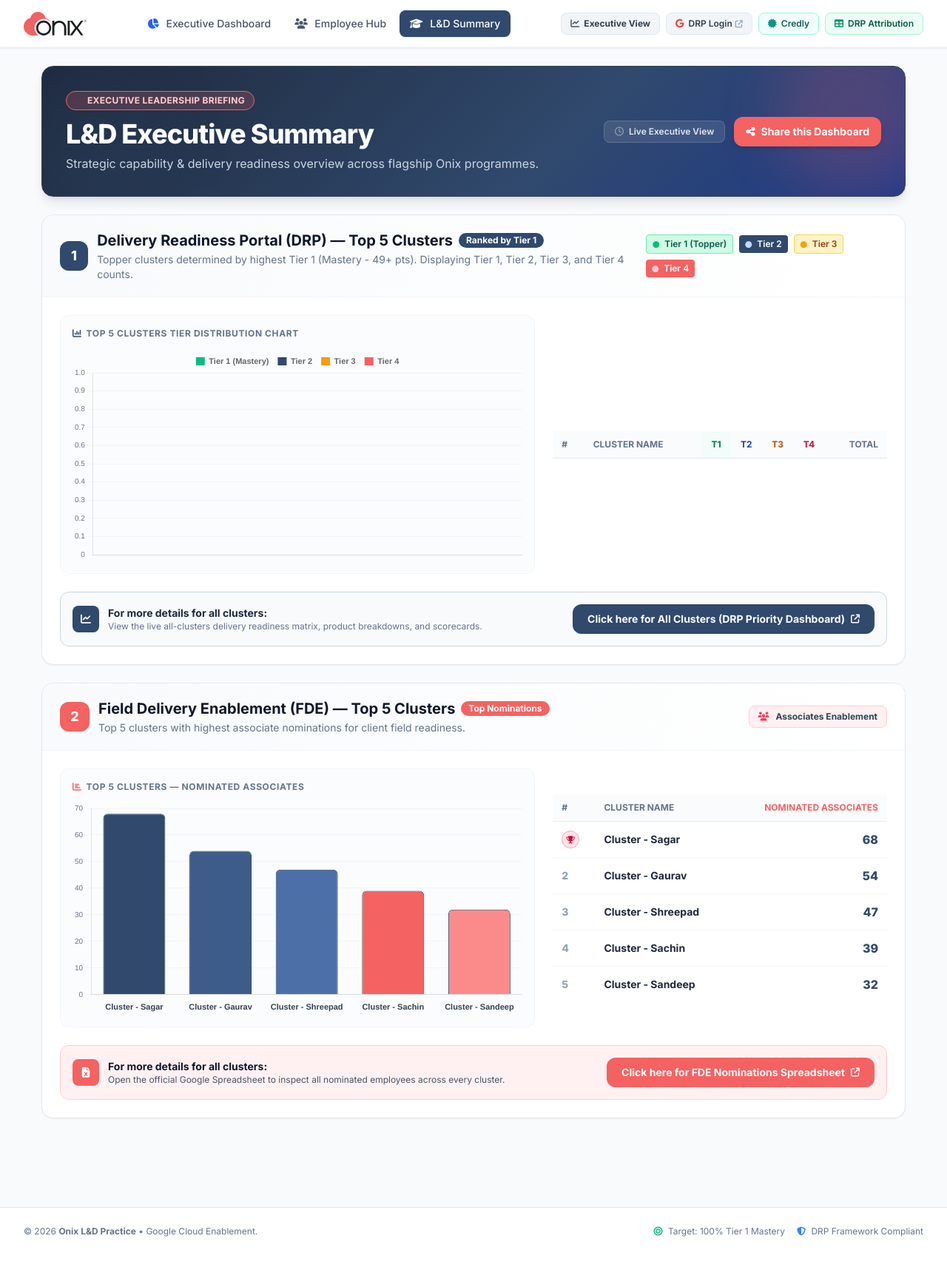
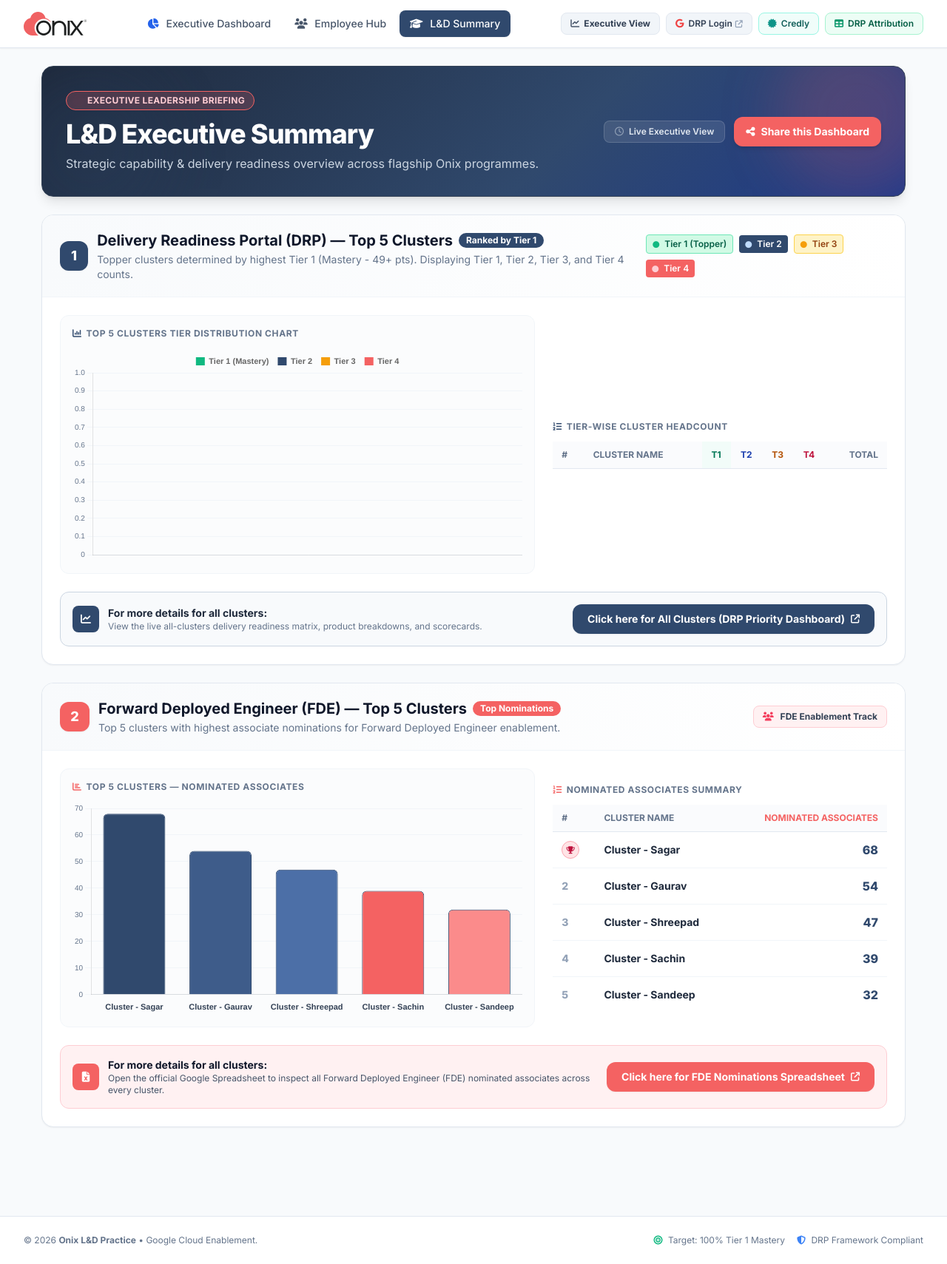
Before and after one commit to nikhilshelke-spec/onix-drp-portal, a Flask app: page /ld_summary in a window 1280 px wide. Shown: the whole page at 74% size. Before the commit the page ends 1672 px from the top, so only its background shows below. Run offline with Flask 3, Linux system fonts and the light colour scheme; data that the repository does not hold is empty; some libraries are stand-ins or nearby versions.

Commit message:
Update FDE full form to Forward Deployed Engineer and add Tier-Wise Cluster Headcount header

```diff
--- a/templates/ld_summary.html
+++ b/templates/ld_summary.html
@@ -101,6 +101,9 @@
 
                 <!-- Table (5 cols) -->
                 <div class="lg:col-span-5 overflow-x-auto">
+                    <h3 class="text-xs font-bold uppercase tracking-wider text-slate-500 mb-3 flex items-center gap-1.5">
+                        <i class="fa-solid fa-list-ol" style="color: #30496d;"></i> Tier-Wise Cluster Headcount
+                    </h3>
                     <table class="w-full text-left text-sm border-collapse">
                         <thead>
                             <tr class="text-xs font-bold uppercase text-slate-500 border-b border-slate-200 bg-slate-50/70">
@@ -190,19 +193,19 @@
                 </span>
                 <div>
                     <h2 class="text-lg sm:text-xl font-bold text-slate-900 flex items-center gap-2">
-                        Field Delivery Enablement (FDE) — Top 5 Clusters
+                        Forward Deployed Engineer (FDE) — Top 5 Clusters
                         <span class="px-2.5 py-0.5 rounded-full text-xs font-bold text-white" style="background-color: #f46262;">
                             Top Nominations
                         </span>
                     </h2>
                     <p class="text-xs sm:text-sm text-slate-500 mt-0.5">
-                        Top 5 clusters with highest associate nominations for client field readiness.
+                        Top 5 clusters with highest associate nominations for Forward Deployed Engineer enablement.
                     </p>
                 </div>
             </div>
 
             <div class="text-xs font-bold text-slate-700 bg-rose-50 px-3 py-1.5 rounded-lg border border-rose-200">
-                <i class="fa-solid fa-users text-rose-500 mr-1.5"></i> Associates Enablement
+                <i class="fa-solid fa-users text-rose-500 mr-1.5"></i> FDE Enablement Track
             </div>
         </div>
 
@@ -222,6 +225,9 @@
 
                 <!-- Table (5 cols) -->
                 <div class="lg:col-span-5 overflow-x-auto">
+                    <h3 class="text-xs font-bold uppercase tracking-wider text-slate-500 mb-3 flex items-center gap-1.5">
+                        <i class="fa-solid fa-list-ol" style="color: #f46262;"></i> Nominated Associates Summary
+                    </h3>
                     <table class="w-full text-left text-sm border-collapse">
                         <thead>
                             <tr class="text-xs font-bold uppercase text-slate-500 border-b border-slate-200 bg-slate-50/70">
@@ -267,7 +273,7 @@
                             For more details for all clusters:
                         </p>
                         <p class="text-xs text-slate-600">
-                            Open the official Google Spreadsheet to inspect all nominated employees across every cluster.
+                            Open the official Google Spreadsheet to inspect all Forward Deployed Engineer (FDE) nominated associates across every cluster.
                         </p>
                     </div>
                 </div>
```
